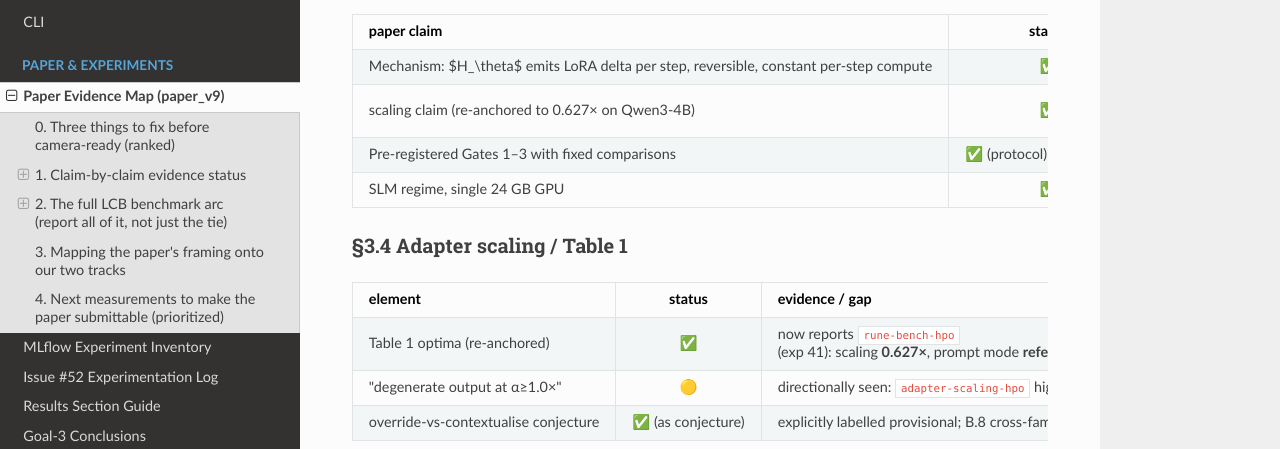
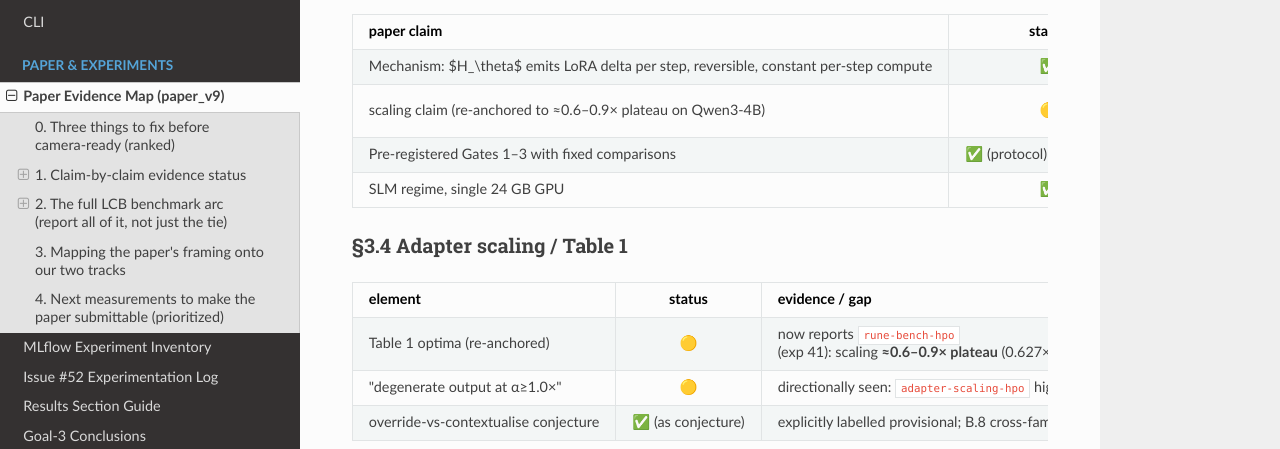
Before and after one commit to ElixirTrials/rune, an MkDocs documentation site: the page built from docs/paper-evidence-map-2026-06-09.md, in a window 1280 px wide and 900 px high, scrolled down 1086 px. Shown: the part 157-606 px from the top of the window. Built offline with MkDocs 1.6.1, drawn with Linux system fonts in a browser that asks for light colours; nearby versions of some CDN libraries.

Commit message:
docs: note 0.627x is a flat sub-unity plateau (0.6-0.9x tie), soften certainty
Trial dump shows scaling 0.627/0.673/0.685/0.815/0.921 all scored 0.588 -- 0.627
is the lower edge of a flat plateau, not a sharp optimum, and the source is a
single regime (reference_a spec-in-adapter Pass@1 sweep). Downgrade the scaling
rows from backed to partial and report as a plateau. Matching edits made in
paper_v9.tex (abstract, 3.4, 4.2, B.7) + fixed the stranded 'five jointly
searched hyperparameters' checklist line (now 2 searched + 4 fixed).

Co-Authored-By: Claude Opus 4.8 <noreply@anthropic.com>

```diff
--- a/docs/paper-evidence-map-2026-06-09.md
+++ b/docs/paper-evidence-map-2026-06-09.md
@@ -25,7 +25,7 @@ Legend: ✅ backed (cite the home) · 🟡 partial / proxy only · ⛔ un-run /
 | paper claim | status | evidence / gap |
 |-------------|:------:|----------------|
 | Mechanism: $H_\theta$ emits LoRA delta per step, reversible, constant per-step compute | ✅ | architectural; engine implements adapter hot-swap per step (`graph.py`) |
-| scaling claim (re-anchored to 0.627× on Qwen3-4B) | ✅ | now backed by `rune-bench-hpo` (exp 41); reported as a 0.627× *multiplier* of native scale, not "Nx below" (see §0.1) |
+| scaling claim (re-anchored to ≈0.6–0.9× plateau on Qwen3-4B) | 🟡 | backed by `rune-bench-hpo` (exp 41), but single-regime (reference_a spec-in-adapter Pass@1 sweep) and a **flat tie** (0.627/0.673/0.685/0.815/0.921 all = 0.588) — report as a sub-unity plateau, not a sharp 0.627× optimum. Multiplier of native scale, not "Nx below" (see §0.1). |
 | Pre-registered Gates 1–3 with fixed comparisons | ✅ (protocol) / ⛔ (results) | protocol fixed in paper; **no gate has a measured verdict** |
 | SLM regime, single 24 GB GPU | ✅ | all runs on one consumer GPU; Phase-1 `gpu_peak_gb`=11.6 (exp 45) |
 
@@ -33,7 +33,7 @@ Legend: ✅ backed (cite the home) · 🟡 partial / proxy only · ⛔ un-run /
 
 | element | status | evidence / gap |
 |---------|:------:|----------------|
-| Table 1 optima (re-anchored) | ✅ | now reports `rune-bench-hpo` (exp 41): scaling **0.627×**, prompt mode **reference_a** (both searched); temp 0.3, presence 0.0, cont-mult 1.53, max-phase 4 (fixed). Objective = held-out MBPP Pass@1 (note: this differs from the old caption's hunk-loss blend, which belongs to the distillation HPO — B.7 now distinguishes them). |
+| Table 1 optima (re-anchored) | 🟡 | now reports `rune-bench-hpo` (exp 41): scaling **≈0.6–0.9× plateau** (0.627× = lower edge), prompt mode **reference_a** (both searched); temp 0.3, presence 0.0, cont-mult 1.53, max-phase 4 (fixed). Objective = held-out MBPP Pass@1 (differs from the old caption's hunk-loss blend, which belongs to the distillation HPO — B.7 now distinguishes them). |
 | "degenerate output at α≥1.0×" | 🟡 | directionally seen: `adapter-scaling-hpo` high-α trials score worse; degeneration root-caused to thinking-phase + presence_penalty, not α alone (`E-degen-ablation`) |
 | override-vs-contextualise conjecture | ✅ (as conjecture) | explicitly labelled provisional; B.8 cross-family sweep is the falsifier — **un-run** |
 
```
Also changed, not shown: docs/mlflow-experiment-inventory-2026-06-09.md (+1 -1 lines).
